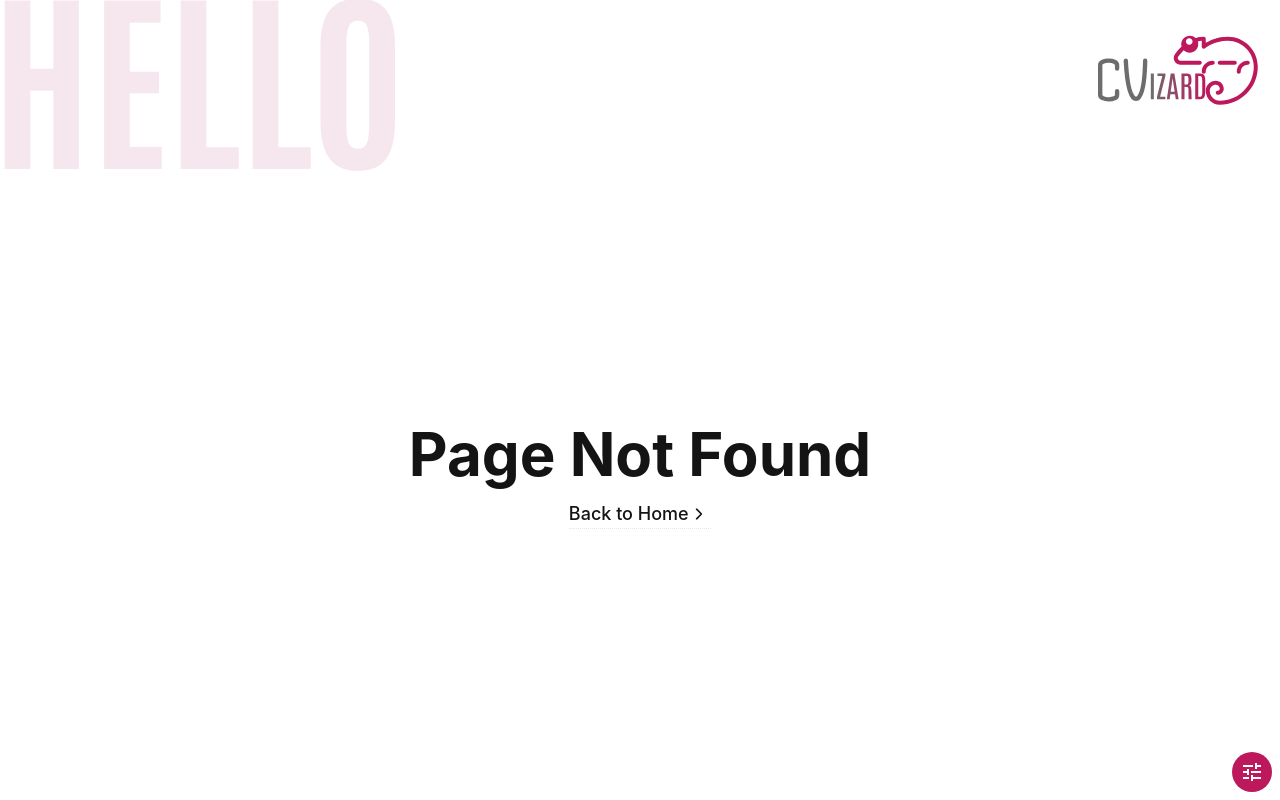
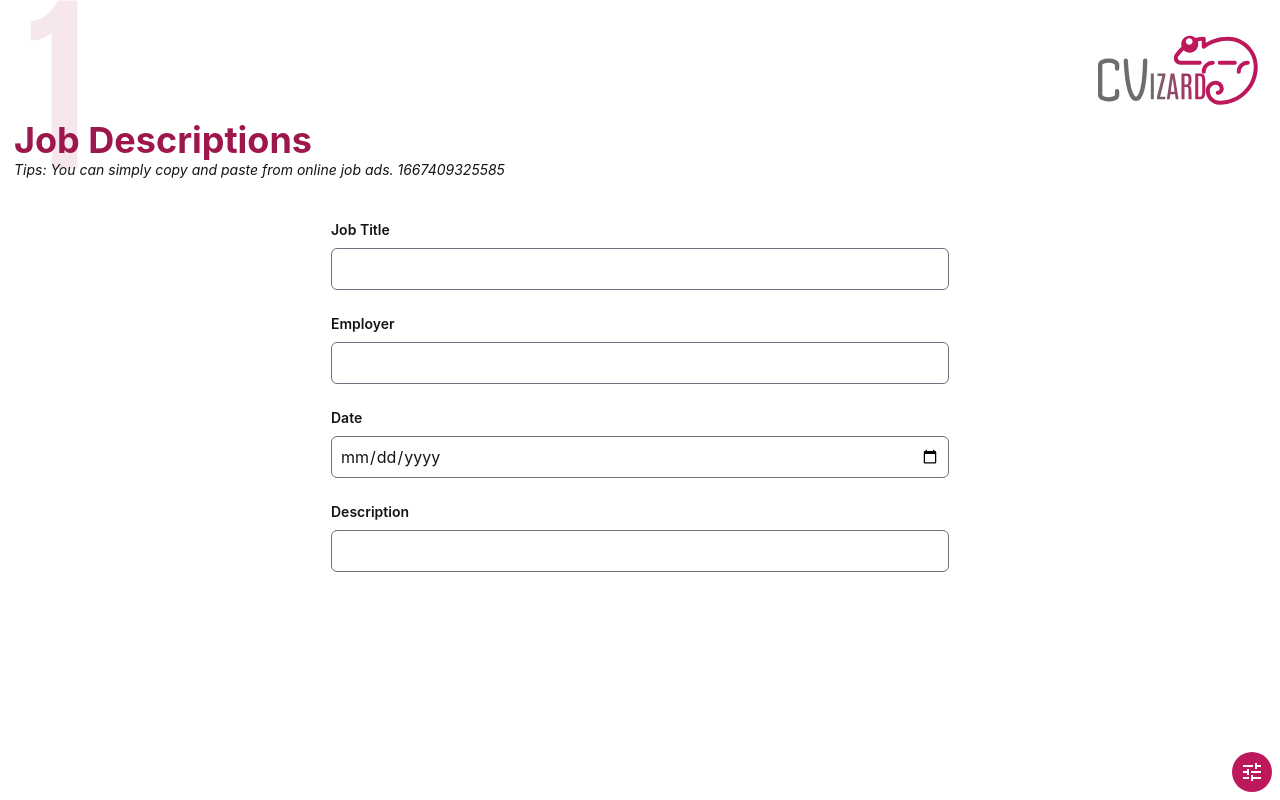
Before and after one commit to edward-designer/cvizard, a Next.js app: page /job/1667409325585 in a window 1280 px wide. Before the commit this address had no page. Built offline with nearby package versions, Linux system fonts and the light colour scheme.

Commit message:
fix: github workflow npm install --force

```diff
--- /dev/null
+++ b/src/components/common/InputField.tsx
@@ -0,0 +1,31 @@
+import React from 'react';
+
+interface IInputField {
+  name: string;
+  title: string;
+  type?: string;
+  value?: string;
+}
+
+const InputField = ({
+  name,
+  title,
+  type = 'text',
+  value = '',
+}: IInputField) => {
+  return (
+    <div className='mb-6'>
+      <label htmlFor={name} className='text-sm font-semibold text-text-primary'>
+        {title}
+      </label>
+      <input
+        id={name}
+        className='mt-2 block w-full rounded-md border p-2'
+        value={value}
+        type={type}
+      />
+    </div>
+  );
+};
+
+export default InputField;
--- a/src/components/common/ScoreCircle.tsx
+++ b/src/components/common/ScoreCircle.tsx
@@ -1,11 +1,21 @@
 import React from 'react';
 
-const ScoreCircle = ({ score, name }: { score: number; name: string }) => {
+const ScoreCircle = ({
+  score,
+  name,
+}: {
+  score: number | undefined;
+  name: string;
+}) => {
   return (
     <svg
-      className='[&_tspan]:fill-slate-500 [&_tspan]:text-[3px] [&_tspan]:tracking-tighter [&_#percentage]:fill-primary-900 [&_#percentage]:text-[14px]
+      className={`${
+        score
+          ? '[&_#percentage]:fill-primary-900'
+          : 'text-transparent [&_#percentage]:fill-slate-300 [&_#percentage]:dark:fill-slate-600'
+      } [&_tspan]:fill-slate-500 [&_tspan]:text-[3px] [&_tspan]:tracking-tighter [&_#percentage]:text-[14px]
       [&_#percentage]:font-light [&_#percentage]:tracking-tighter [&_*]:transition-all [&_*]:duration-1000
-      [&_#circle-base]:stroke-slate-300 [&_#circle-base]:dark:stroke-slate-900'
+      [&_#circle-base]:stroke-slate-300 [&_#circle-base]:dark:stroke-slate-900`}
       viewBox='0 0 36 36'
     >
       <defs>
@@ -34,7 +44,7 @@ const ScoreCircle = ({ score, name }: { score: number; name: string }) => {
       >
         <animate
           attributeName='stroke-dasharray'
-          values={`${score} 100`}
+          values={`${Number.isInteger(score) ? score : 0} 100`}
           dur='3s'
           fill='freeze'
         />
@@ -44,7 +54,7 @@ const ScoreCircle = ({ score, name }: { score: number; name: string }) => {
           {name}
         </tspan>
         <tspan id='percentage' x='18' dy='0.9em'>
-          {score}
+          {Number.isInteger(score) ? score : '--'}
         </tspan>
         <tspan id='percentageMark'>%</tspan>
       </text>
--- a/src/components/dashboard/JobNew.tsx
+++ b/src/components/dashboard/JobNew.tsx
@@ -4,7 +4,7 @@ const JobNew = () => {
   return (
     <Link
       href='/'
-      className='flex flex-col place-content-center items-center bg-slate-500/10 p-4 text-slate-500 hover:scale-[1.05] hover:bg-primary-500/10 hover:text-primary-900 hover:shadow-lg'
+      className='flex flex-col place-content-center items-center bg-slate-500/10 p-4 text-slate-500 transition-all hover:scale-[1.05] hover:bg-primary-500/10 hover:text-primary-900 hover:shadow-lg'
     >
       <svg
         viewBox='0 0 200 200'
--- a/src/components/dashboard/JobSummaryCard.tsx
+++ b/src/components/dashboard/JobSummaryCard.tsx
@@ -9,13 +9,13 @@ import { IJob } from '@/types/types';
 
 const JobSummaryCard = ({ job }: { job: IJob }) => {
   return (
-    <div className='bg-primary-400/10 p-2 text-primary-900 hover:bg-primary-200/50 md:p-4 [&_div]:leading-4'>
+    <div className='bg-primary-400/10 p-2 text-primary-900 hover:bg-primary-200/50 dark:hover:bg-primary-800/40 md:p-4 [&_div]:leading-4'>
       <div className='text-[0.75em] text-text-primary'>{job.date}</div>
       <h2 className='my-1 text-lg font-bold leading-4'>{job.title}</h2>
       <div className='text-text-primary'>@ {job.company}</div>
       <div className='my-4 flex gap-0 md:gap-2 '>
-        <ScoreCircle score={30} name='CV' />
-        <ScoreCircle score={10} name='Cover Letter' />
+        <ScoreCircle score={job.scoreCV} name='CV' />
+        <ScoreCircle score={job.scoreCover} name='Cover Letter' />
       </div>
       <div className='mt-4 flex justify-center gap-2 text-xs'>
         <Button variant='ghost' className='text-text-primary md:flex-1'>
--- /dev/null
+++ b/src/lib/reader.ts
@@ -0,0 +1,28 @@
+import fs from 'fs';
+import matter from 'gray-matter';
+import path from 'path';
+
+import { IJob } from '@/types/types';
+
+export const postsDirectory = path.join(process.cwd(), 'src/cv');
+
+export const readMetaFromDir = () => {
+  const fileNames = fs
+    .readdirSync(postsDirectory)
+    .filter((filename) => /job/.test(filename));
+
+  const jobs = fileNames.map((fileName) => {
+    const id = fileName.replace(/\.md$/, '');
+
+    const fullPath = path.join(postsDirectory, fileName);
+    const fileContents = fs.readFileSync(fullPath, 'utf8');
+
+    const matterResult = matter(fileContents);
+
+    return {
+      id,
+      ...matterResult.data,
+    };
+  }) as IJob[];
+  return jobs;
+};
--- a/src/pages/dashboard.tsx
+++ b/src/pages/dashboard.tsx
@@ -1,6 +1,4 @@
-import fs from 'fs';
-import matter from 'gray-matter';
-import path from 'path';
+import { readMetaFromDir } from '@/lib/reader';
 
 import JobNew from '@/components/dashboard/JobNew';
 import JobSummaryCard from '@/components/dashboard/JobSummaryCard';
@@ -8,8 +6,6 @@ import Layout from '@/components/layout/Layout';
 import Seo from '@/components/Seo';
 
 import { IJob } from '@/types/types';
-
-const postsDirectory = path.join(process.cwd(), 'src/cv');
 
 export default function dashboard({ jobs }: { jobs: IJob[] }) {
   return (
@@ -29,20 +25,6 @@ export default function dashboard({ jobs }: { jobs: IJob[] }) {
 }
 
 dashboard.getInitialProps = () => {
-  const fileNames = fs.readdirSync(postsDirectory);
-
-  const jobs = fileNames.map((fileName) => {
-    const id = fileName.replace(/\.md$/, '');
-
-    const fullPath = path.join(postsDirectory, fileName);
-    const fileContents = fs.readFileSync(fullPath, 'utf8');
-
-    const matterResult = matter(fileContents);
-
-    return {
-      id,
-      ...matterResult.data,
-    };
-  }) as IJob[];
+  const jobs = readMetaFromDir();
   return { jobs };
 };
--- /dev/null
+++ b/src/pages/job/[id].tsx
@@ -0,0 +1,30 @@
+import { useRouter } from 'next/router';
+
+import InputField from '@/components/common/InputField';
+import Layout from '@/components/layout/Layout';
+import Seo from '@/components/Seo';
+const Job = () => {
+  const router = useRouter();
+  const { id } = router.query;
+  return (
+    <Layout bgText='&nbsp;1'>
+      <Seo />
+      <main className='col-start-2 min-h-[calc(100vh_-_120px)] '>
+        <h1 className='text-primary-800'>Job Descriptions</h1>
+        <p className='italic text-text-primary'>
+          Tips: You can simply copy and paste from online job ads. {id}
+        </p>
+        <div className='mt-10 grid grid-cols-2 gap-4 md:grid-cols-3 lg:grid-cols-4'>
+          <div className='col-span-2 md:col-start-2'>
+            <InputField name='jobTitle' title='Job Title' />
+            <InputField name='employer' title='Employer' />
+            <InputField name='date' title='Date' type='date' />
+            <InputField name='description' title='Description' />
+          </div>
+        </div>
+      </main>
+    </Layout>
+  );
+};
+
+export default Job;
--- a/src/types/types.ts
+++ b/src/types/types.ts
@@ -3,4 +3,6 @@ export interface IJob {
   date: string;
   title: string;
   company: string;
+  scoreCV?: number;
+  scoreCover?: number;
 }
```
Also changed, not shown: src/cv/1667409325584-job.md (renamed from src/cv/job-1667409325584.md, +2 -0 lines), src/cv/1667409325585-job.md (renamed from src/cv/job-1667409325585.md, +2 -0 lines), src/constant/global.ts (added), src/cv/1667409325586-job.md (renamed from src/cv/job-1667409325586.md).
